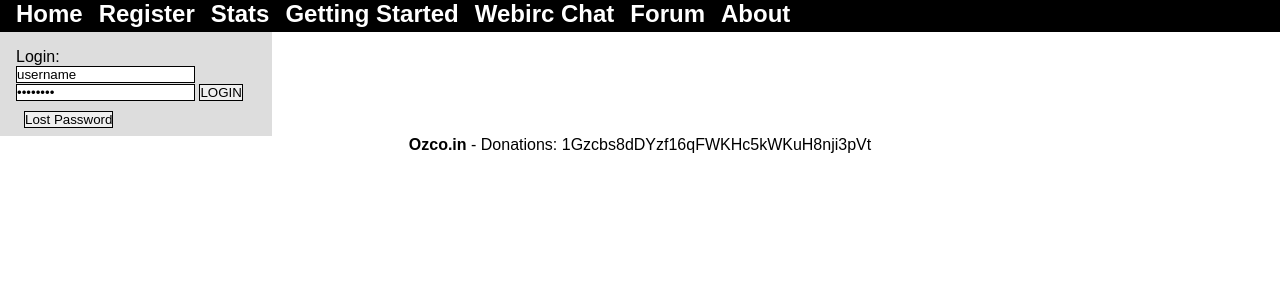
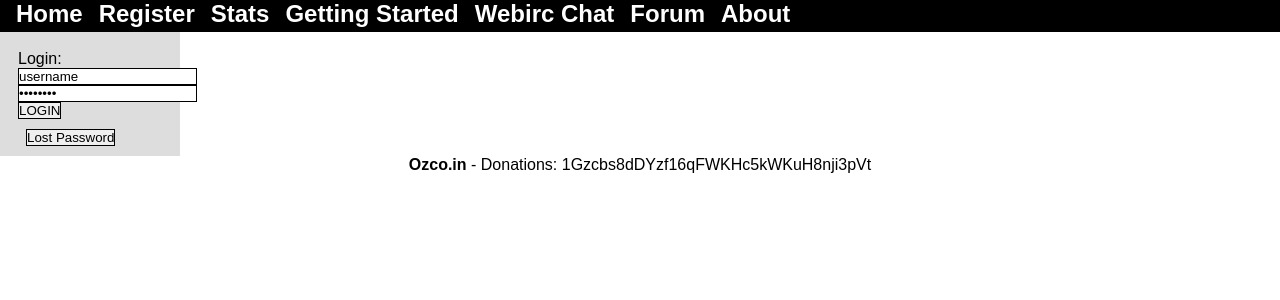
Before and after one commit to tomlightspeed/Ozcoin, a PHP site: page / in a window 1280 px wide. Shown: the part 128-428 px from the top of the page. Run offline with PHP 8.4, Linux system fonts and the light colour scheme; data that the repository does not hold is empty; some libraries are stand-ins or nearby versions.

Commit message:
Edited css/mainstyle.css via GitHub

```diff
--- a/css/mainstyle.css
+++ b/css/mainstyle.css
@@ -159,17 +159,17 @@ span.returnMessage{
 #leftsidebar {
 	float: left;
 	background-color:#DDD;
-	width: 16em;
-	padding:.5em;
+	width: 160px;
+	padding:10px;
 	overflow: none;
 
 }
 
 #content {
 	white-space: normal;
-	padding: 1em;
-	margin: .5em;
-	margin-left: 17em;
+	/*padding: 1em;*/
+	/*margin: .5em;*/
+	margin-left: 170px;
 	background-color: #FFF;
 
 }
```
